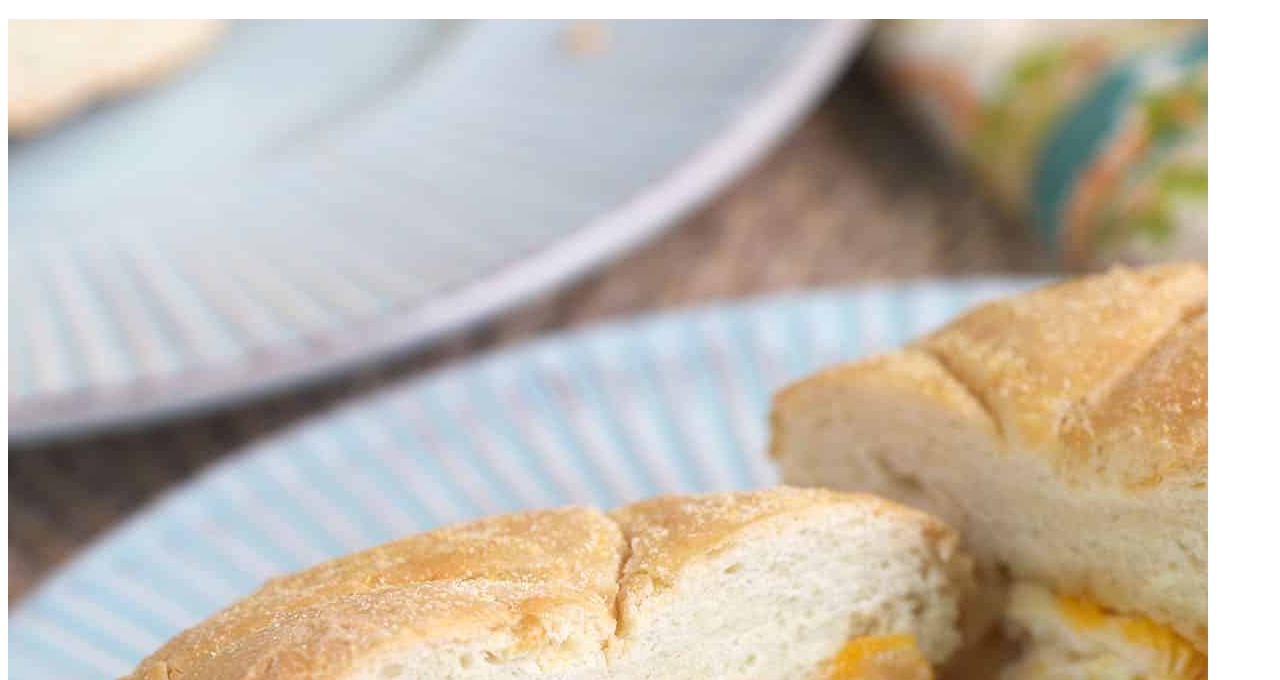
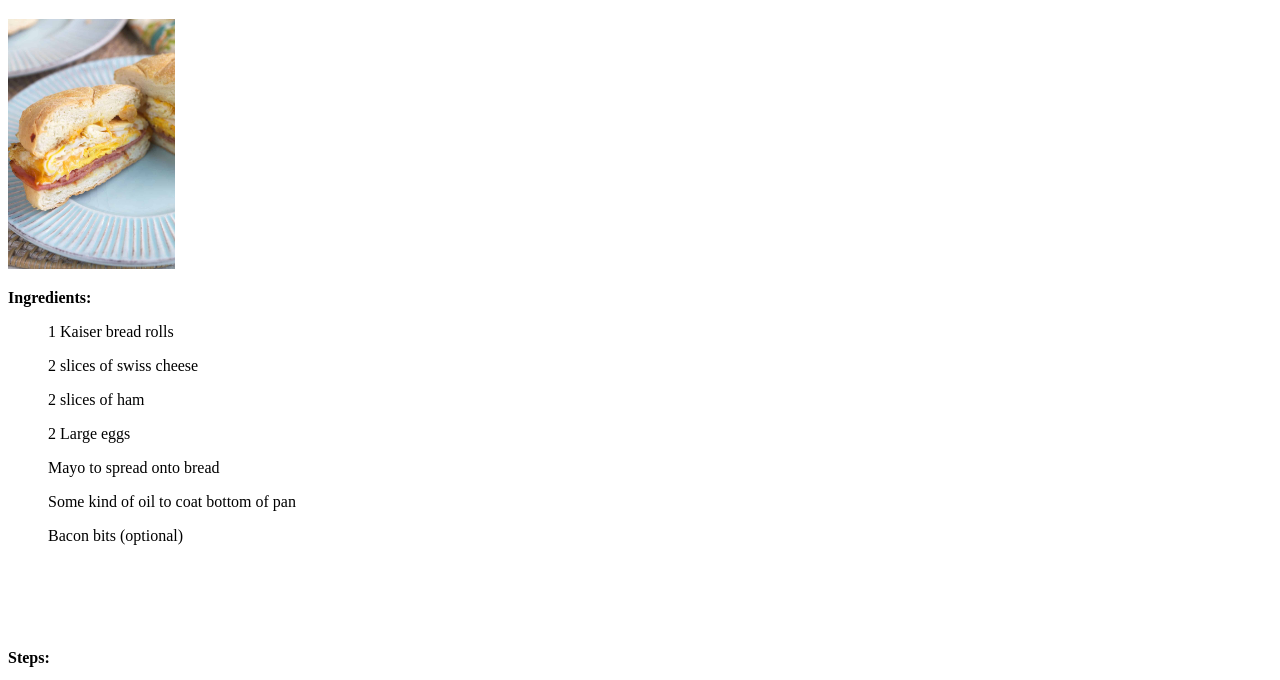
Before and after one commit to aryabby/odin-recipes, a plain HTML site: page recipes/sandwich.html in a window 1280 px wide. Shown: the part 61-741 px from the top of the page. Drawn offline with Linux system fonts and the light colour scheme.

Commit message:
Changed height and image source

```diff
--- a/recipes/sandwich.html
+++ b/recipes/sandwich.html
@@ -7,7 +7,7 @@
 </head>
 <body>
     <h1>Abraham's Breakfast Sandwich: </h1>
-    <img src="/odin-recipes/recipes/images/Pork-Roll-Egg-and-Cheese-Sandwich-6.jpg">
+    <img src="/odin-recipes/recipes/images/Pork-Roll-Egg-and-Cheese-Sandwich-6.jpg" height="250">
     <p><strong>Ingredients: </strong></p>
     <ul>1 Kaiser bread rolls </ul>
     <ul>2 slices of swiss cheese </ul>
```
